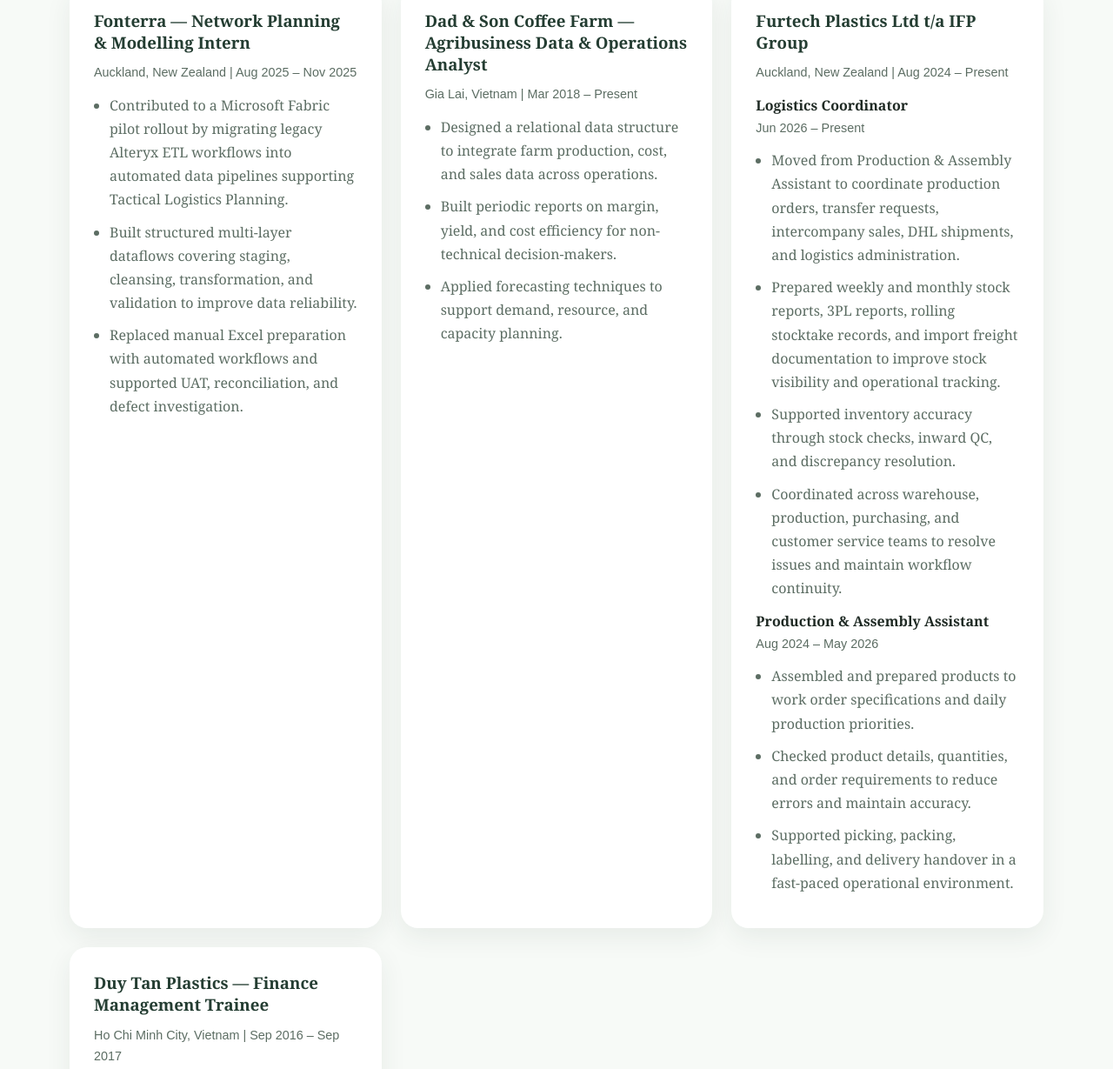
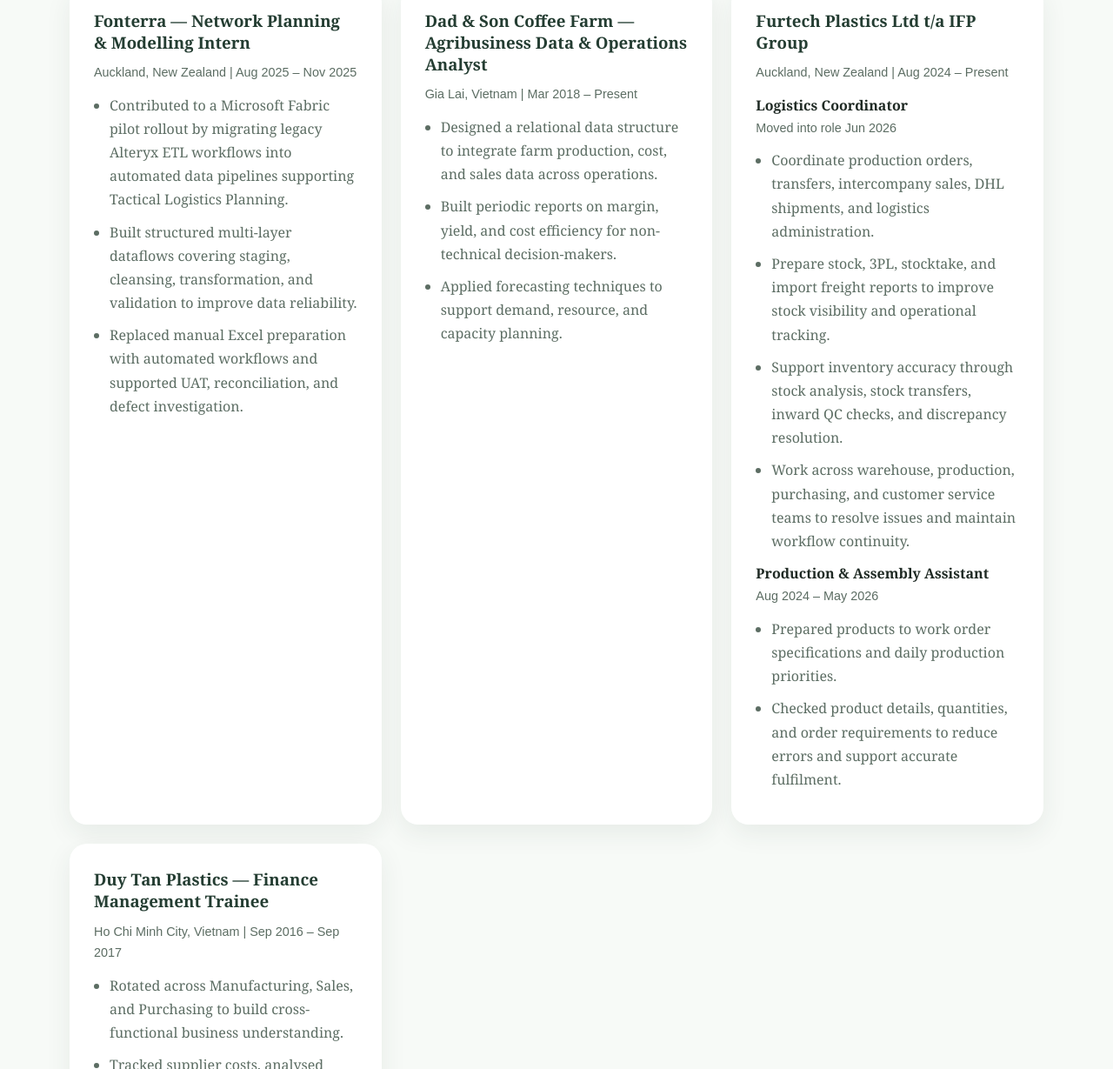
Before and after one commit to ItsNgaDoan/itsngadoan.github.io, a plain HTML site: page index.html in a window 1280 px wide. Shown: the part 4114-5343 px from the top of the page at 87% size. Drawn offline with Linux system fonts and the light colour scheme.

Commit message:
Update index.html

```diff
--- a/index.html
+++ b/index.html
@@ -611,25 +611,25 @@
         </ul>
       </div>
 
+
       <div class="experience-card">
         <h3>Furtech Plastics Ltd t/a IFP Group</h3>
         <p class="meta">Auckland, New Zealand | Aug 2024 – Present</p>
 
         <h4>Logistics Coordinator</h4>
-        <p class="meta">Jun 2026 – Present</p>
+        <p class="meta">Moved into role Jun 2026</p>
         <ul>
-          <li>Moved from Production & Assembly Assistant to coordinate production orders, transfer requests, intercompany sales, DHL shipments, and logistics administration.</li>
-          <li>Prepared weekly and monthly stock reports, 3PL reports, rolling stocktake records, and import freight documentation to improve stock visibility and operational tracking.</li>
-          <li>Supported inventory accuracy through stock checks, inward QC, and discrepancy resolution.</li>
-          <li>Coordinated across warehouse, production, purchasing, and customer service teams to resolve issues and maintain workflow continuity.</li>
+          <li>Coordinate production orders, transfers, intercompany sales, DHL shipments, and logistics administration.</li>
+          <li>Prepare stock, 3PL, stocktake, and import freight reports to improve stock visibility and operational tracking.</li>
+          <li>Support inventory accuracy through stock analysis, stock transfers, inward QC checks, and discrepancy resolution.</li>
+          <li>Work across warehouse, production, purchasing, and customer service teams to resolve issues and maintain workflow continuity.</li>
         </ul>
 
         <h4>Production &amp; Assembly Assistant</h4>
         <p class="meta">Aug 2024 – May 2026</p>
         <ul>
-          <li>Assembled and prepared products to work order specifications and daily production priorities.</li>
-          <li>Checked product details, quantities, and order requirements to reduce errors and maintain accuracy.</li>
-          <li>Supported picking, packing, labelling, and delivery handover in a fast-paced operational environment.</li>
+          <li>Prepared products to work order specifications and daily production priorities.</li>
+          <li>Checked product details, quantities, and order requirements to reduce errors and support accurate fulfilment.</li>
         </ul>
       </div>
 
```
